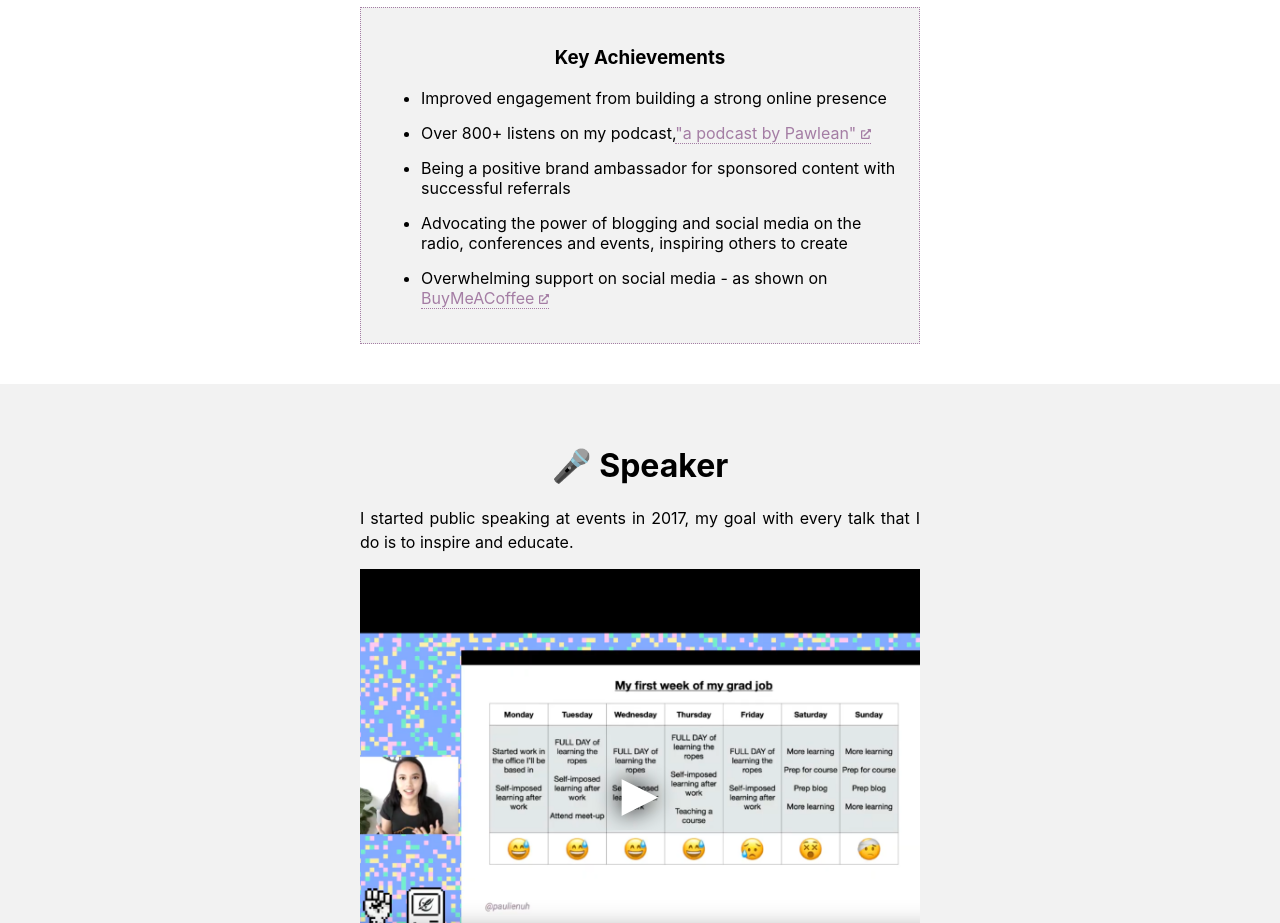
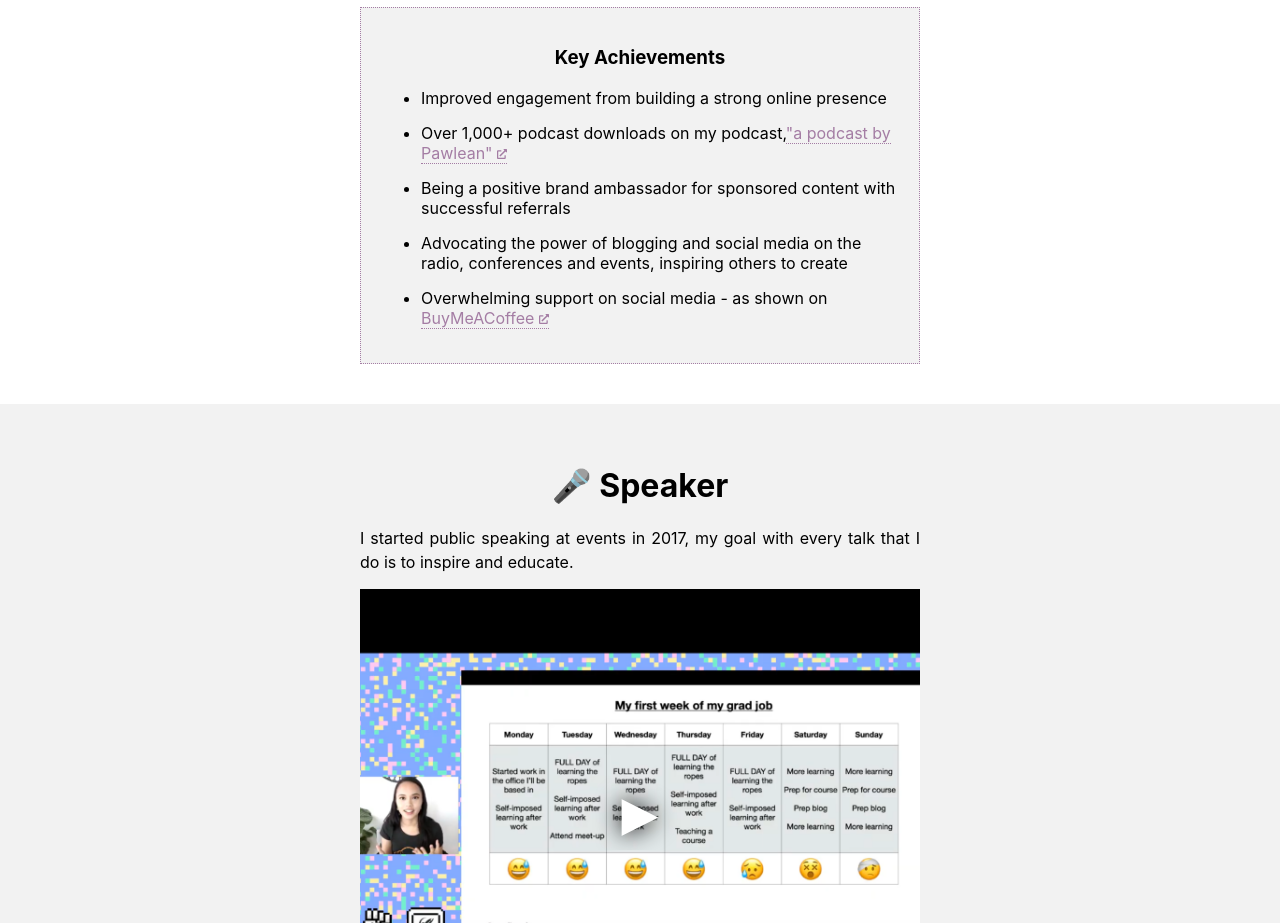
Before and after one commit to pawlean/nextpn, a Next.js app: page / in a window 1280 px wide. Shown: the part 6040-6963 px from the top of the page. Built offline with nearby package versions, Linux system fonts and the light colour scheme.

Commit message:
Update podcast stats

```diff
--- a/components/creator.js
+++ b/components/creator.js
@@ -250,8 +250,9 @@ function Creator() {
         <h3>Key Achievements</h3>
         <ul>
           <li>Improved engagement from building a strong online presence</li>
-          <li>Over 800+ listens on my podcast,
-          <a
+          <li>
+            Over 1,000+ podcast downloads on my podcast,
+            <a
               href="https://podcast.pawlean.com"
               target="_blank"
               aria-describedby="new-window-1"
@@ -263,7 +264,8 @@ function Creator() {
                 alt="opens in new window"
                 className="external"
               />
-            </a></li>
+            </a>
+          </li>
           <li>
             Being a positive brand ambassador for sponsored content with
             successful referrals{" "}
```
